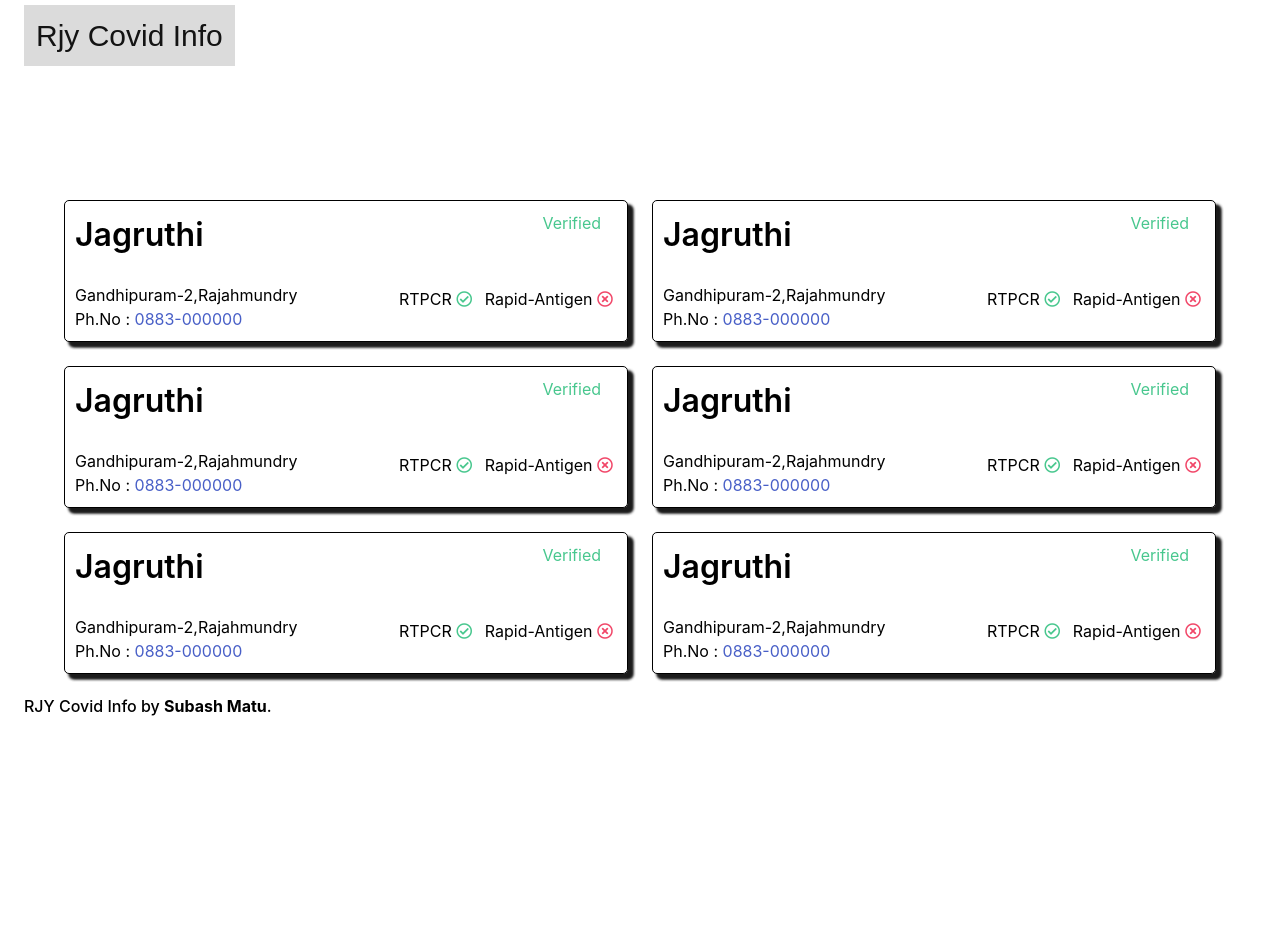
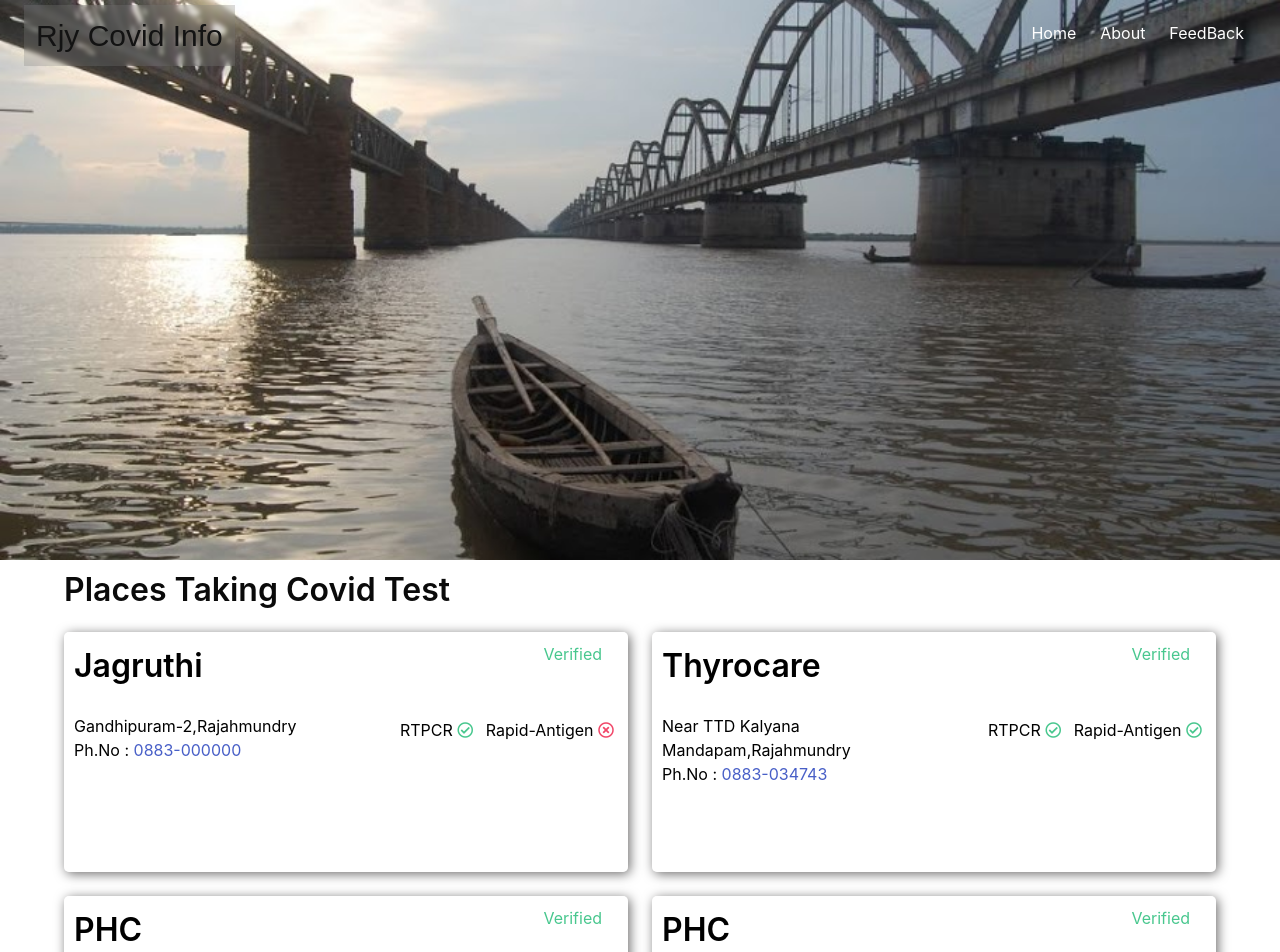
Before and after one commit to Subashmatu08/covid-info, a Vue app: page /covid-test in a window 1280 px wide. Shown: the top 952 px of the page. Before the commit the page ends 800 px from the top, so only its background shows below. Built offline with nearby package versions, Linux system fonts and the light colour scheme; a web font is replaced by a local one.

Commit message:
Card Design Updated

```diff
--- a/src/components/Footer.vue
+++ b/src/components/Footer.vue
@@ -1,7 +1,7 @@
 <template>
   <footer class="footer">
     <div class="content has-text-center pl-5">
-      <p>
+      <p class="footertext">
         RJY Covid Info by
         <a href="http://localhost:8080/#/" target="_blank" class="to"
           >Subash Matu</a
@@ -23,17 +23,17 @@ footer {
   margin-top: 20px;
   min-height: 5vh !important;
   padding: 0 !important;
-  background: rgba(255, 255, 255, 0.329) !important;
+  background: rgb(165, 163, 163) !important;
   color: black;
   font-weight: 500;
-  display: flex;
-  flex-direction: row;
-  justify-content: space-between;
 }
 .to {
   color: black;
   font-weight: 700;
 }
+.footertext {
+  padding: 10px 0;
+}
 </style>
 
 <style></style>
--- a/src/components/GoTop.vue
+++ b/src/components/GoTop.vue
@@ -57,8 +57,4 @@ export default {
 .goup1 {
   display: none;
 }
-.GoupShown {
-  display: block !important;
-  padding-top: 1.5px;
-}
 </style>
--- a/src/components/NavBar.vue
+++ b/src/components/NavBar.vue
@@ -175,9 +175,15 @@ nav a.isNavShown {
 navbar-burger.isNavShown {
   color: black !important;
 }
+.navbar-burger {
+  height: auto;
+}
 @media screen and (max-width: 1023px) {
   .navbar-menu {
     background-color: transparent !important;
   }
+  .logo {
+    background-color: transparent;
+  }
 }
 </style>
--- a/src/views/CovidTest.vue
+++ b/src/views/CovidTest.vue
@@ -1,8 +1,114 @@
 <template>
   <NavBar />
-  <div style="height: 25vh"></div>
+  <open-img />
+
   <div class="container">
+    <div class="title has-text-center">
+      <p class="is-size-3 pt-3 has-text-black">Places Taking Covid Test</p>
+    </div>
     <!--Row One-->
+    <div class="columns">
+      <div class="column">
+        <div class="covidcard">
+          <div class="columns">
+            <div class="column">
+              <div class="covidtop">
+                <h4 class="is-size-3 has-text-weight-semibold">Jagruthi</h4>
+                <p class="is-size-6 has-text-success pr-4">Verified</p>
+              </div>
+            </div>
+          </div>
+          <div class="columns">
+            <h4 class="is-size-6 column">
+              Gandhipuram-2,Rajahmundry<br />
+              Ph.No : <a href="tel:+917794970883">0883-000000</a>
+            </h4>
+            <p class="is-size-6 column p-4 has-text-right">
+              RTPCR
+              <i class="far fa-check-circle has-text-success pr-2"></i>
+              Rapid-Antigen
+              <i class="far fa-times-circle has-text-danger"></i>
+            </p>
+          </div>
+        </div>
+      </div>
+      <div class="column">
+        <div class="covidcard">
+          <div class="columns">
+            <div class="column">
+              <div class="covidtop">
+                <h4 class="is-size-3 has-text-weight-semibold">Thyrocare</h4>
+                <p class="is-size-6 has-text-success pr-4">Verified</p>
+              </div>
+            </div>
+          </div>
+          <div class="columns">
+            <h4 class="is-size-6 column">
+              Near TTD Kalyana Mandapam,Rajahmundry<br />
+              Ph.No : <a href="tel:+917794970883">0883-034743</a>
+            </h4>
+            <p class="is-size-6 column p-4 has-text-right">
+              RTPCR
+              <i class="far fa-check-circle has-text-success pr-2"></i>
+              Rapid-Antigen
+              <i class="far fa-check-circle has-text-success"></i>
+            </p>
+          </div>
+        </div>
+      </div>
+    </div>
+    <!--Row Two-->
+    <div class="columns">
+      <div class="column">
+        <div class="covidcard">
+          <div class="columns">
+            <div class="column">
+              <div class="covidtop">
+                <h4 class="is-size-3 has-text-weight-semibold">PHC</h4>
+                <p class="is-size-6 has-text-success pr-4">Verified</p>
+              </div>
+            </div>
+          </div>
+          <div class="columns">
+            <h4 class="is-size-6 column">
+              Morumpudi,Rajahmundry<br />
+              Ph.No : <a href="tel:+917794970883">0883-000000</a>
+            </h4>
+            <p class="is-size-6 column p-4 has-text-right">
+              RTPCR
+              <i class="far fa-check-circle has-text-success pr-2"></i>
+              Rapid-Antigen
+              <i class="far fa-check-circle has-text-success"></i>
+            </p>
+          </div>
+        </div>
+      </div>
+      <div class="column">
+        <div class="covidcard">
+          <div class="columns">
+            <div class="column">
+              <div class="covidtop">
+                <h4 class="is-size-3 has-text-weight-semibold">PHC</h4>
+                <p class="is-size-6 has-text-success pr-4">Verified</p>
+              </div>
+            </div>
+          </div>
+          <div class="columns">
+            <h4 class="is-size-6 column">
+              Narayanapuram,Rajahmundry<br />
+              Ph.No : <a href="tel:+917794970883">0883-007800</a>
+            </h4>
+            <p class="is-size-6 column p-4 has-text-right">
+              RTPCR
+              <i class="far fa-check-circle has-text-success pr-2"></i>
+              Rapid-Antigen
+              <i class="far fa-check-circle has-text-success"></i>
+            </p>
+          </div>
+        </div>
+      </div>
+    </div>
+    <!-- Row Three
     <div class="columns">
       <div class="column">
         <div class="covidcard">
@@ -52,109 +158,7 @@
           </div>
         </div>
       </div>
-    </div>
-    <!--Row Two-->
-    <div class="columns">
-      <div class="column">
-        <div class="covidcard">
-          <div class="columns">
-            <div class="column">
-              <div class="covidtop">
-                <h4 class="is-size-3 has-text-weight-semibold">Jagruthi</h4>
-                <p class="is-size-6 has-text-success pr-4">Verified</p>
-              </div>
-            </div>
-          </div>
-          <div class="columns">
-            <h4 class="is-size-6 column">
-              Gandhipuram-2,Rajahmundry<br />
-              Ph.No : <a href="tel:+917794970883">0883-000000</a>
-            </h4>
-            <p class="is-size-6 column p-4 has-text-right">
-              RTPCR
-              <i class="far fa-check-circle has-text-success pr-2"></i>
-              Rapid-Antigen
-              <i class="far fa-times-circle has-text-danger"></i>
-            </p>
-          </div>
-        </div>
-      </div>
-      <div class="column">
-        <div class="covidcard">
-          <div class="columns">
-            <div class="column">
-              <div class="covidtop">
-                <h4 class="is-size-3 has-text-weight-semibold">Jagruthi</h4>
-                <p class="is-size-6 has-text-success pr-4">Verified</p>
-              </div>
-            </div>
-          </div>
-          <div class="columns">
-            <h4 class="is-size-6 column">
-              Gandhipuram-2,Rajahmundry<br />
-              Ph.No : <a href="tel:+917794970883">0883-000000</a>
-            </h4>
-            <p class="is-size-6 column p-4 has-text-right">
-              RTPCR
-              <i class="far fa-check-circle has-text-success pr-2"></i>
-              Rapid-Antigen
-              <i class="far fa-times-circle has-text-danger"></i>
-            </p>
-          </div>
-        </div>
-      </div>
-    </div>
-    <!--Row Three-->
-    <div class="columns">
-      <div class="column">
-        <div class="covidcard">
-          <div class="columns">
-            <div class="column">
-              <div class="covidtop">
-                <h4 class="is-size-3 has-text-weight-semibold">Jagruthi</h4>
-                <p class="is-size-6 has-text-success pr-4">Verified</p>
-              </div>
-            </div>
-          </div>
-          <div class="columns">
-            <h4 class="is-size-6 column">
-              Gandhipuram-2,Rajahmundry<br />
-              Ph.No : <a href="tel:+917794970883">0883-000000</a>
-            </h4>
-            <p class="is-size-6 column p-4 has-text-right">
-              RTPCR
-              <i class="far fa-check-circle has-text-success pr-2"></i>
-              Rapid-Antigen
-              <i class="far fa-times-circle has-text-danger"></i>
-            </p>
-          </div>
-        </div>
-      </div>
-      <div class="column">
-        <div class="covidcard">
-          <div class="columns">
-            <div class="column">
-              <div class="covidtop">
-                <h4 class="is-size-3 has-text-weight-semibold">Jagruthi</h4>
-                <p class="is-size-6 has-text-success pr-4">Verified</p>
-              </div>
-            </div>
-          </div>
-          <div class="columns">
-            <h4 class="is-size-6 column">
-              Gandhipuram-2,Rajahmundry<br />
-              Ph.No : <a href="tel:+917794970883">0883-000000</a>
-            </h4>
-            <p class="is-size-6 column p-4 has-text-right">
-              RTPCR
-              <i class="far fa-check-circle has-text-success pr-2"></i>
-              Rapid-Antigen
-              <i class="far fa-times-circle has-text-danger"></i>
-            </p>
-          </div>
-        </div>
-      </div>
-    </div>
+    </div> -->
   </div>
   <Footer />
   <GoTop />
@@ -164,11 +168,13 @@
 import NavBar from "../components/NavBar";
 import Footer from "../components/Footer";
 import GoTop from "../components/GoTop";
+import OpenImg from "../components/OpenImg.vue";
 export default {
   components: {
     NavBar,
     Footer,
     GoTop,
+    OpenImg,
   },
 };
 </script>
@@ -176,17 +182,12 @@ export default {
 <style lang="scss">
 .covidcard {
   background: rgba(255, 255, 255, 0.466);
-  min-height: 15vh;
+  min-height: 30vh !important;
   border-radius: 5px;
   color: black;
   padding: 10px;
-  border: 1.5px solid black;
-  box-shadow: 5px 5px 3px rgb(27, 27, 27), 5px 5px 3px rgb(27, 27, 27);
+  box-shadow: 2px 2px 12px rgb(109, 108, 108);
   .covidtop {
-    display: flex;
-    justify-content: space-between;
-  }
-  .covidmiddle {
     display: flex;
     justify-content: space-between;
   }
--- a/src/views/Home.vue
+++ b/src/views/Home.vue
@@ -1,26 +1,23 @@
 <template>
   <NavBar />
   <OpenImg />
+  <div class="container">
     <div class="title has-text-center">
-    <p class="is-size-3 pl-3 pt-3 has-text-black">Please Select One Option</p>
+      <p class="is-size-3 pt-3 has-text-black">Click Below</p>
     </div>
     <div class="content is-size-5">
       <div class="columns">
         <div class="column">
           <router-link to="/oxygen">
-          <div class="card">
-            <div class="card-content">
-              <div class="content">
-                <h4>Oxygen Supplies</h4>
-                <p>Oxygen Suppliers near in the region</p>
-              </div>
-            </div>
+            <div class="maincards">
+              <h4>Oxygen Supply</h4>
+              <p>Find Places to get Oxygen Cylinders</p>
             </div></router-link
           >
         </div>
         <div class="column">
           <router-link to="/blood-test">
-          <div class="a">
+            <div class="maincards">
               <h4>Blood Test</h4>
               <p>Find Places that Test Blood</p>
             </div></router-link
@@ -28,7 +25,7 @@
         </div>
         <div class="column">
           <router-link to="/covid-test">
-          <div class="a">
+            <div class="maincards">
               <h4>Covid Test</h4>
               <p>Find all the locations for Covid Testing</p>
             </div></router-link
@@ -38,7 +35,7 @@
       <div class="columns">
         <div class="column">
           <router-link to="/doctors">
-          <div class="a">
+            <div class="maincards">
               <h4>Doctors</h4>
               <p>Find a Doctor</p>
             </div></router-link
@@ -46,7 +43,7 @@
         </div>
         <div class="column">
           <router-link to="/hospitals">
-          <div class="a">
+            <div class="maincards">
               <h4>Hospital</h4>
               <p>Find a Hospital</p>
             </div></router-link
@@ -54,7 +51,7 @@
         </div>
         <div class="column">
           <router-link to="/hospital-beds">
-          <div class="a">
+            <div class="maincards">
               <h4>Hospital Beds</h4>
               <p>Find a Hospital Bed</p>
             </div></router-link
@@ -64,7 +61,7 @@
       <div class="columns">
         <div class="column">
           <router-link to="/ambulance">
-          <div class="a">
+            <div class="maincards">
               <h4>Ambulance</h4>
               <p>Call an Ambulance</p>
             </div></router-link
@@ -72,7 +69,7 @@
         </div>
         <div class="column">
           <router-link to="/remedesivir">
-          <div class="a">
+            <div class="maincards">
               <h4>Remedesivir</h4>
               <p>Find where to get Remedisivir</p>
             </div></router-link
@@ -80,7 +77,7 @@
         </div>
         <div class="column">
           <router-link to="/food-supplies">
-          <div class="a">
+            <div class="maincards">
               <h4>Food Supplies</h4>
               <p>Find Food Supplies</p>
             </div></router-link
@@ -88,7 +85,7 @@
         </div>
       </div>
     </div>
-
+  </div>
   <Footer />
   <GoTop />
 </template>
@@ -109,14 +106,12 @@ export default {
 </script>
 
 <style lang="scss">
-.a {
-  background: rgba(255, 255, 255, 0.466);
+.maincards {
   min-height: 15vh;
-  margin: 5px 15px;
-  border-radius: 3px;
+  border-radius: 5px;
   color: black;
   padding: 10px;
-  box-shadow: 3px 3px 3px rgb(49, 48, 48);
+  box-shadow: 2px 2px 12px rgb(167, 166, 166);
 }
 .a:hover {
   box-shadow: 0 !important;
@@ -132,11 +127,17 @@ a::selection {
   padding: auto 0 !important;
 }
 
+@media screen and (max-width: 1024px) {
+  .container {
+    margin: auto 10px;
+  }
+}
+
 input,
 textarea,
 button,
 select,
 a {
-  -webkit-tap-highlight-color: rgba(131, 128, 128, 0);
+  -webkit-tap-highlight-color: rgba(138, 138, 138, 0.288);
 }
 </style>
```
Lines whose indentation alone changed are shown as unchanged.
